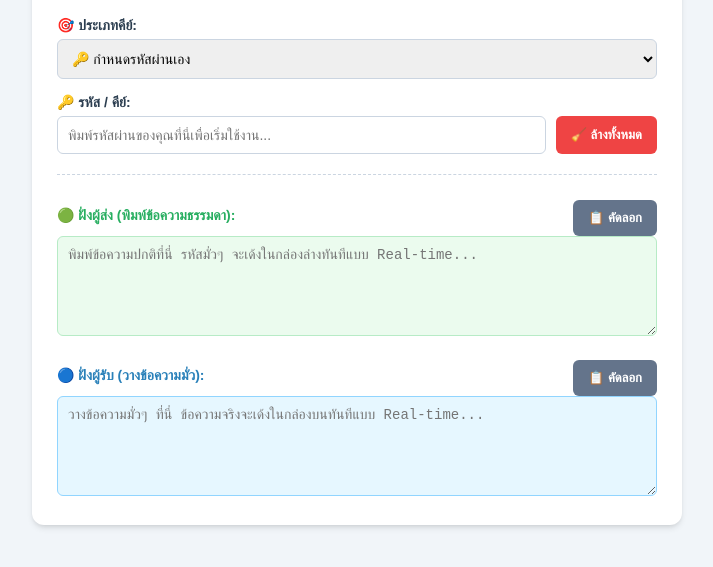
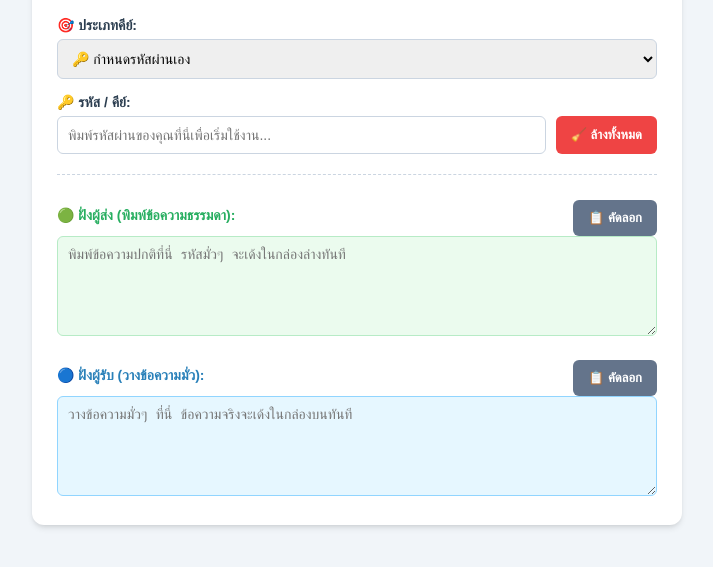
Before and after one commit to TheOrigamiX/Secret-Messages, a website: page index.html in a window 1280 px wide. Shown: the part 135-702 px from the top of the page, without its empty margins (283-996 px from the left). Drawn offline with nearby package versions, Linux system fonts and the light colour scheme.

Commit message:
Update แก้ในช่องข้อความ index.html

```diff
--- a/index.html
+++ b/index.html
@@ -195,7 +195,7 @@
       <textarea
         id="plainText"
         class="sender-box"
-        placeholder="พิมพ์ข้อความปกติที่นี่ รหัสมั่วๆ จะเด้งในกล่องล่างทันทีแบบ Real-time..."
+        placeholder="พิมพ์ข้อความปกติที่นี่ รหัสมั่วๆ จะเด้งในกล่องล่างทันที"
         oninput="processEncrypt()"
       ></textarea>
 
@@ -208,7 +208,7 @@
       <textarea
         id="cipherText"
         class="receiver-box"
-        placeholder="วางข้อความมั่วๆ ที่นี่ ข้อความจริงจะเด้งในกล่องบนทันทีแบบ Real-time..."
+        placeholder="วางข้อความมั่วๆ ที่นี่ ข้อความจริงจะเด้งในกล่องบนทันที"
         oninput="processDecrypt()"
       ></textarea>
 
```
